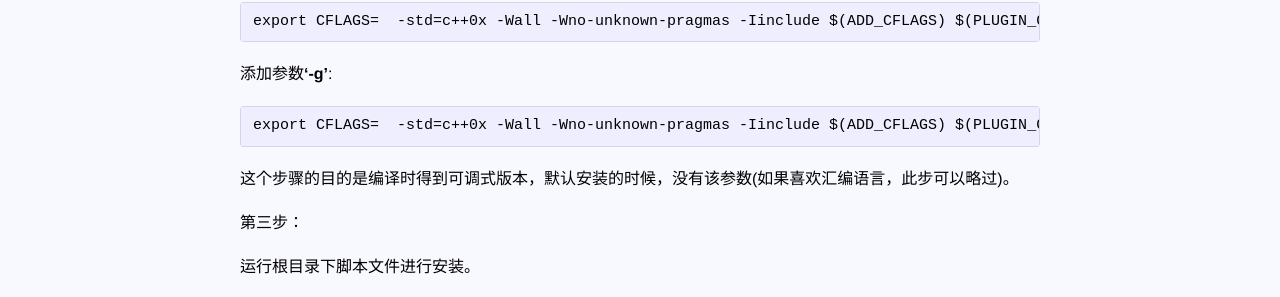
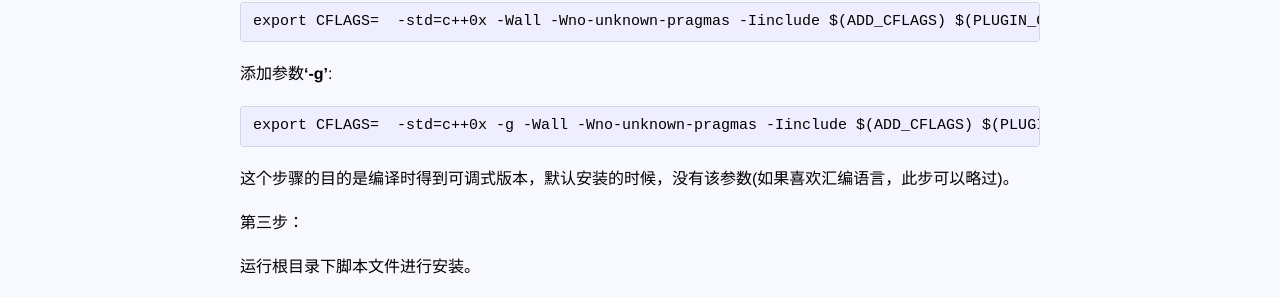
Before and after one commit to zhpmatrix/zhpmatrix.github.io, a Jekyll site: the page built from _posts/2017-01-09-xgboost-debug.md, in a window 1280 px wide. Shown: the part 438-735 px from the top of the page. Built offline with Jekyll 4.4.1, drawn with Linux system fonts in a browser that asks for light colours; comment, search, counter and statistics services are not loaded.

```diff
--- a/_posts/2017-01-09-xgboost-debug.md
+++ b/_posts/2017-01-09-xgboost-debug.md
@@ -19,7 +19,7 @@ date: 2017-01-09 13:56:00
 
 添加参数**'-g'**:
 
-    export CFLAGS=  -std=c++0x -Wall -Wno-unknown-pragmas -Iinclude $(ADD_CFLAGS) $(PLUGIN_CFLAGS)
+    export CFLAGS=  -std=c++0x -g -Wall -Wno-unknown-pragmas -Iinclude $(ADD_CFLAGS) $(PLUGIN_CFLAGS)
 
 这个步骤的目的是编译时得到可调式版本，默认安装的时候，没有该参数(如果喜欢汇编语言，此步可以略过)。
 
```
